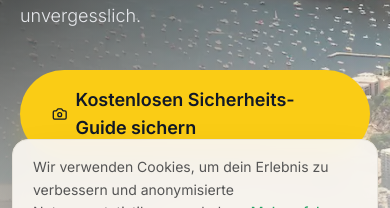
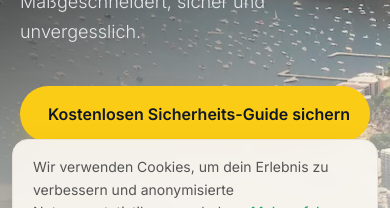
Before and after one commit to wlfilho/riofuerdeutsche, a Next.js app: page / in a window 390 px wide. Shown: the part 537-745 px from the top of the page. Built offline with nearby package versions, Linux system fonts and the light colour scheme; no server answers.

Commit message:
fix botão do hero section com 2 linhas de texxto

```diff
--- a/src/app/page.tsx
+++ b/src/app/page.tsx
@@ -302,7 +302,7 @@ export default function Home() {
                   <div className="flex flex-col sm:flex-row gap-4 pt-4">
                     <Link
                       href="/ist-rio-gefaehrlich"
-                      className="inline-flex items-center justify-center gap-2 px-8 py-4 bg-rio-yellow text-gray-900 rounded-full font-semibold text-lg hover:bg-yellow-400 hover:scale-[1.02] transition-all shadow-xl shadow-rio-yellow/20"
+                      className="inline-flex items-center justify-center gap-2 px-5 py-4 sm:px-8 bg-rio-yellow text-gray-900 rounded-full font-semibold text-base sm:text-lg hover:bg-yellow-400 hover:scale-[1.02] transition-all shadow-xl shadow-rio-yellow/20 whitespace-nowrap"
                     >
                       <Camera className="w-5 h-5" />
                       Kostenlosen Sicherheits-Guide sichern
```
